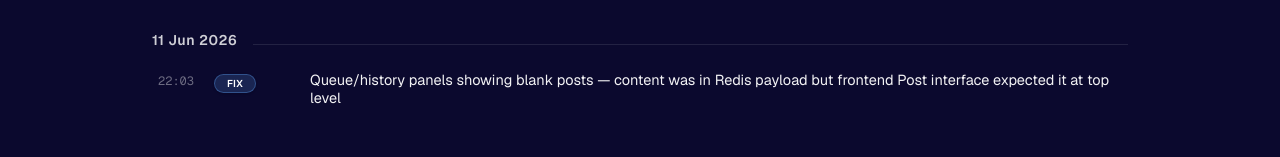
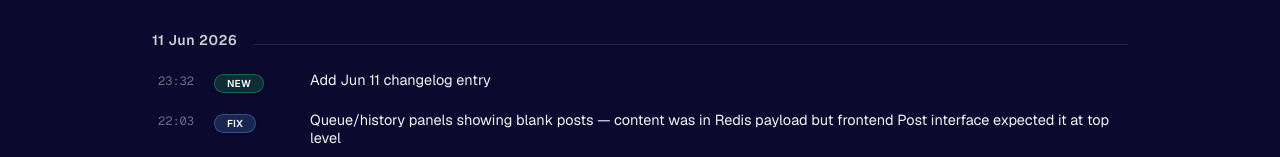
Before and after one commit to sg-satoshi/saabai-site, a Next.js app: page /saabai-changelog in a window 1280 px wide. Shown: the part 145-302 px from the top of the page. Built offline with nearby package versions, Linux system fonts and the light colour scheme; no server answers.

Commit message:
chore: changelog auto-entry Jun 11 23:32

```diff
--- a/app/saabai-changelog/SaabaiChangelogClient.tsx
+++ b/app/saabai-changelog/SaabaiChangelogClient.tsx
@@ -30,6 +30,7 @@ const CHANGELOG: Day[] = [
   {
     date: "11 Jun 2026",
     entries: [
+      { time: "23:32", tag: "NEW", title: "Add Jun 11 changelog entry" },
       { time: "22:03", tag: "FIX", title: "Queue/history panels showing blank posts — content was in Redis payload but frontend Post interface expected it at top level" }
     ],
   },
```
